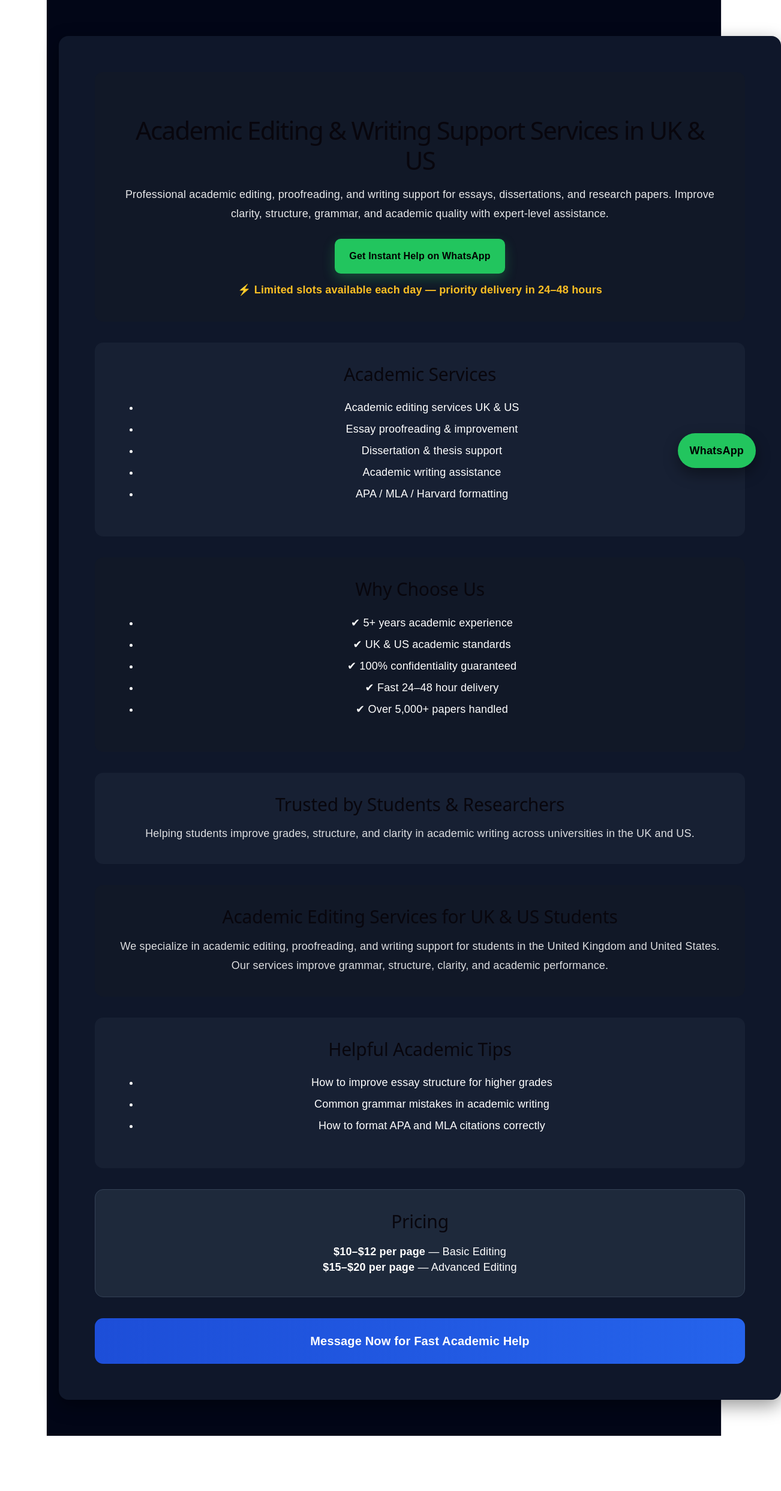
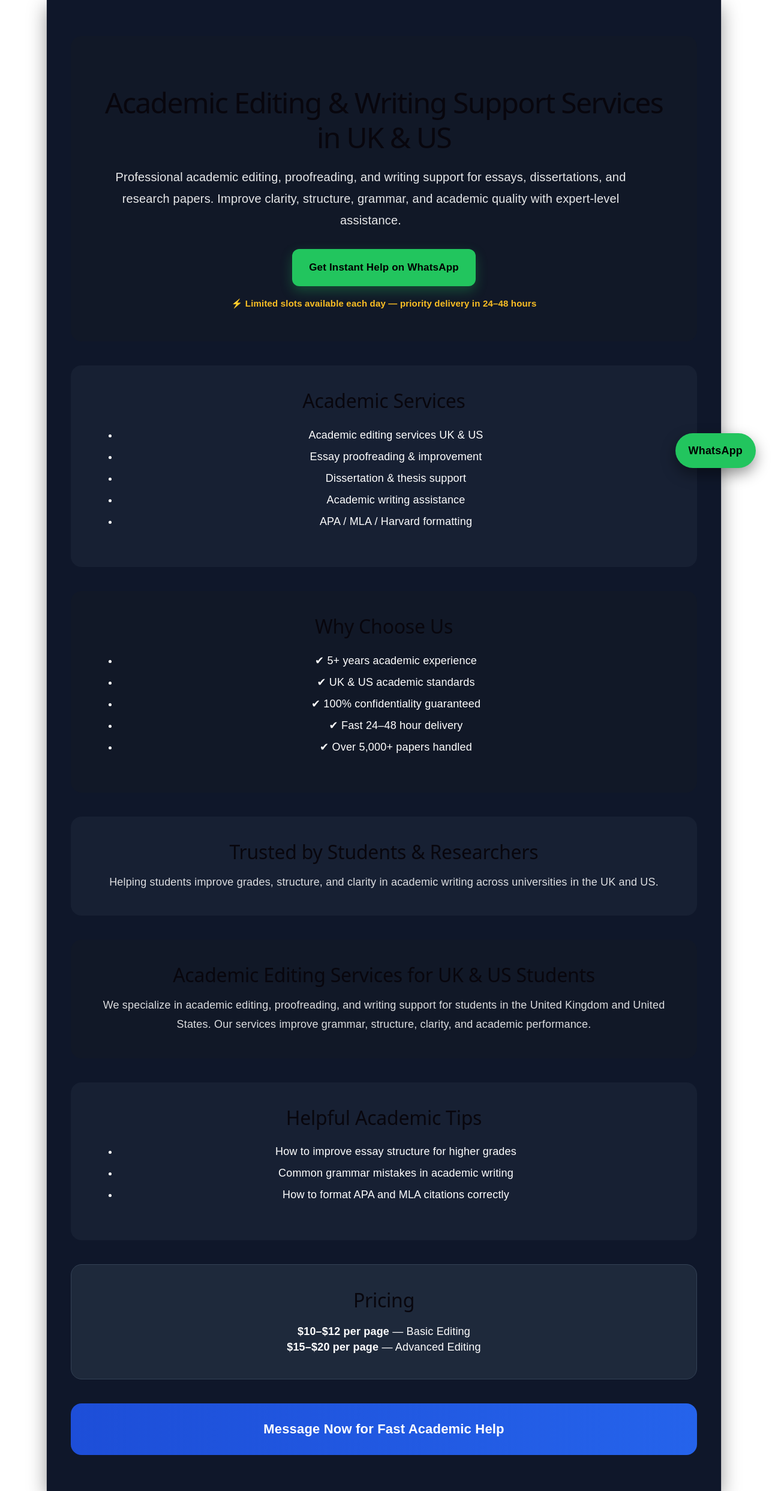
Before and after one commit to DannieAM-alt/elevate-academic-site, a React (Vite) app: page / in a window 1280 px wide. Shown: the whole page at 60% size, 1302 px wide, since content can reach past the window. Before the commit the page ends 2393 px from the top, so only its background shows below. Built offline with nearby package versions, Linux system fonts and the light colour scheme.

Commit message:
premium redesign upgrade

```diff
--- a/src/App.jsx
+++ b/src/App.jsx
@@ -5,29 +5,29 @@ export default function App() {
       background: "#020617",
       color: "white",
       minHeight: "100vh",
-      padding: "60px 20px"
+      padding: "0px"
     }}>
 
       <div style={{
         width: "100%",
-        maxWidth: "1200px",
-        margin: "auto",
         background: "#0f172a",
-        padding: "60px",
-        borderRadius: "16px",
+        padding: "60px 40px",
+        boxSizing: "border-box",
         boxShadow: "0 10px 30px rgba(0,0,0,0.4)"
       }}>
 
         {/* HERO */}
         <div style={{
           background: "#111827",
-          padding: "40px",
-          borderRadius: "14px"
+          padding: "50px",
+          borderRadius: "18px",
+          maxWidth: "1400px",
+          margin: "0 auto"
         }}>
 
           <h1 style={{
-            fontSize: "42px",
-            marginBottom: "15px",
+            fontSize: "48px",
+            marginBottom: "20px",
             lineHeight: "1.2"
           }}>
             Academic Editing & Writing Support Services in UK & US
@@ -36,7 +36,8 @@ export default function App() {
           <p style={{
             opacity: 0.9,
             lineHeight: "1.8",
-            fontSize: "18px"
+            fontSize: "20px",
+            maxWidth: "900px"
           }}>
             Professional academic editing, proofreading, and writing support for essays,
             dissertations, and research papers. Improve clarity, structure,
@@ -50,14 +51,14 @@ export default function App() {
             rel="noreferrer"
             style={{
               display: "inline-block",
-              marginTop: "25px",
-              padding: "16px 24px",
+              marginTop: "30px",
+              padding: "18px 28px",
               background: "#22c55e",
               color: "black",
               fontWeight: "bold",
-              borderRadius: "10px",
+              borderRadius: "12px",
               textDecoration: "none",
-              fontSize: "16px",
+              fontSize: "17px",
               boxShadow: "0 8px 20px rgba(34,197,94,0.3)"
             }}
           >
@@ -67,8 +68,9 @@ export default function App() {
           {/* URGENCY TEXT */}
           <p style={{
             color: "#fbbf24",
-            marginTop: "14px",
-            fontWeight: "bold"
+            marginTop: "16px",
+            fontWeight: "bold",
+            fontSize: "15px"
           }}>
             ⚡ Limited slots available each day — priority delivery in 24–48 hours
           </p>
@@ -78,18 +80,22 @@ export default function App() {
         {/* SERVICES */}
         <div style={{
           background: "#172033",
-          padding: "35px",
-          borderRadius: "14px",
-          marginTop: "35px"
+          padding: "40px",
+          borderRadius: "18px",
+          marginTop: "40px",
+          maxWidth: "1400px",
+          marginLeft: "auto",
+          marginRight: "auto"
         }}>
 
-          <h2 style={{ fontSize: "30px" }}>
+          <h2 style={{ fontSize: "32px" }}>
             Academic Services
           </h2>
 
           <ul style={{
             lineHeight: "2",
-            marginTop: "20px"
+            marginTop: "20px",
+            fontSize: "18px"
           }}>
             <li>Academic editing services UK & US</li>
             <li>Essay proofreading & improvement</li>
@@ -103,18 +109,22 @@ export default function App() {
         {/* WHY CHOOSE */}
         <div style={{
           background: "#111827",
-          padding: "35px",
-          borderRadius: "14px",
-          marginTop: "35px"
+          padding: "40px",
+          borderRadius: "18px",
+          marginTop: "40px",
+          maxWidth: "1400px",
+          marginLeft: "auto",
+          marginRight: "auto"
         }}>
 
-          <h2 style={{ fontSize: "30px" }}>
+          <h2 style={{ fontSize: "32px" }}>
             Why Choose Us
           </h2>
 
           <ul style={{
             lineHeight: "2",
-            marginTop: "20px"
+            marginTop: "20px",
+            fontSize: "18px"
           }}>
             <li>✔ 5+ years academic experience</li>
             <li>✔ UK & US academic standards</li>
@@ -128,19 +138,23 @@ export default function App() {
         {/* TRUST SECTION */}
         <div style={{
           background: "#172033",
-          padding: "35px",
-          borderRadius: "14px",
-          marginTop: "35px"
+          padding: "40px",
+          borderRadius: "18px",
+          marginTop: "40px",
+          maxWidth: "1400px",
+          marginLeft: "auto",
+          marginRight: "auto"
         }}>
 
-          <h2 style={{ fontSize: "30px" }}>
+          <h2 style={{ fontSize: "32px" }}>
             Trusted by Students & Researchers
           </h2>
 
           <p style={{
             opacity: 0.85,
             lineHeight: "1.8",
-            marginTop: "15px"
+            marginTop: "15px",
+            fontSize: "18px"
           }}>
             Helping students improve grades, structure, and clarity in academic writing
             across universities in the UK and US.
@@ -151,19 +165,23 @@ export default function App() {
         {/* SEO BOOST */}
         <div style={{
           background: "#111827",
-          padding: "35px",
-          borderRadius: "14px",
-          marginTop: "35px"
+          padding: "40px",
+          borderRadius: "18px",
+          marginTop: "40px",
+          maxWidth: "1400px",
+          marginLeft: "auto",
+          marginRight: "auto"
         }}>
 
-          <h2 style={{ fontSize: "30px" }}>
+          <h2 style={{ fontSize: "32px" }}>
             Academic Editing Services for UK & US Students
           </h2>
 
           <p style={{
             opacity: 0.85,
             lineHeight: "1.8",
-            marginTop: "15px"
+            marginTop: "15px",
+            fontSize: "18px"
           }}>
             We specialize in academic editing, proofreading, and writing support
             for students in the United Kingdom and United States.
@@ -176,18 +194,22 @@ export default function App() {
         {/* BLOG SECTION */}
         <div style={{
           background: "#172033",
-          padding: "35px",
-          borderRadius: "14px",
-          marginTop: "35px"
+          padding: "40px",
+          borderRadius: "18px",
+          marginTop: "40px",
+          maxWidth: "1400px",
+          marginLeft: "auto",
+          marginRight: "auto"
         }}>
 
-          <h2 style={{ fontSize: "30px" }}>
+          <h2 style={{ fontSize: "32px" }}>
             Helpful Academic Tips
           </h2>
 
           <ul style={{
             lineHeight: "2",
-            marginTop: "20px"
+            marginTop: "20px",
+            fontSize: "18px"
           }}>
             <li>How to improve essay structure for higher grades</li>
             <li>Common grammar mistakes in academic writing</li>
@@ -199,21 +221,24 @@ export default function App() {
         {/* PRICING */}
         <div style={{
           background: "#1e293b",
-          padding: "35px",
-          borderRadius: "14px",
-          marginTop: "35px",
-          border: "1px solid #334155"
+          padding: "40px",
+          borderRadius: "18px",
+          marginTop: "40px",
+          border: "1px solid #334155",
+          maxWidth: "1400px",
+          marginLeft: "auto",
+          marginRight: "auto"
         }}>
 
-          <h2 style={{ fontSize: "30px" }}>
+          <h2 style={{ fontSize: "32px" }}>
             Pricing
           </h2>
 
-          <p style={{ marginTop: "20px" }}>
+          <p style={{ marginTop: "20px", fontSize: "18px" }}>
             <b>$10–$12 per page</b> — Basic Editing
           </p>
 
-          <p>
+          <p style={{ fontSize: "18px" }}>
             <b>$15–$20 per page</b> — Advanced Editing
           </p>
 
@@ -221,13 +246,16 @@ export default function App() {
 
         {/* FINAL CTA */}
         <div style={{
-          marginTop: "35px",
-          padding: "25px",
+          marginTop: "40px",
+          padding: "30px",
           background: "linear-gradient(90deg, #1d4ed8, #2563eb)",
           textAlign: "center",
-          borderRadius: "14px",
+          borderRadius: "18px",
           fontWeight: "bold",
-          fontSize: "20px"
+          fontSize: "22px",
+          maxWidth: "1400px",
+          marginLeft: "auto",
+          marginRight: "auto"
         }}>
           Message Now for Fast Academic Help
         </div>
@@ -245,7 +273,7 @@ export default function App() {
           right: "20px",
           background: "#22c55e",
           color: "black",
-          padding: "16px 20px",
+          padding: "16px 22px",
           borderRadius: "50px",
           fontWeight: "bold",
           textDecoration: "none",
```
